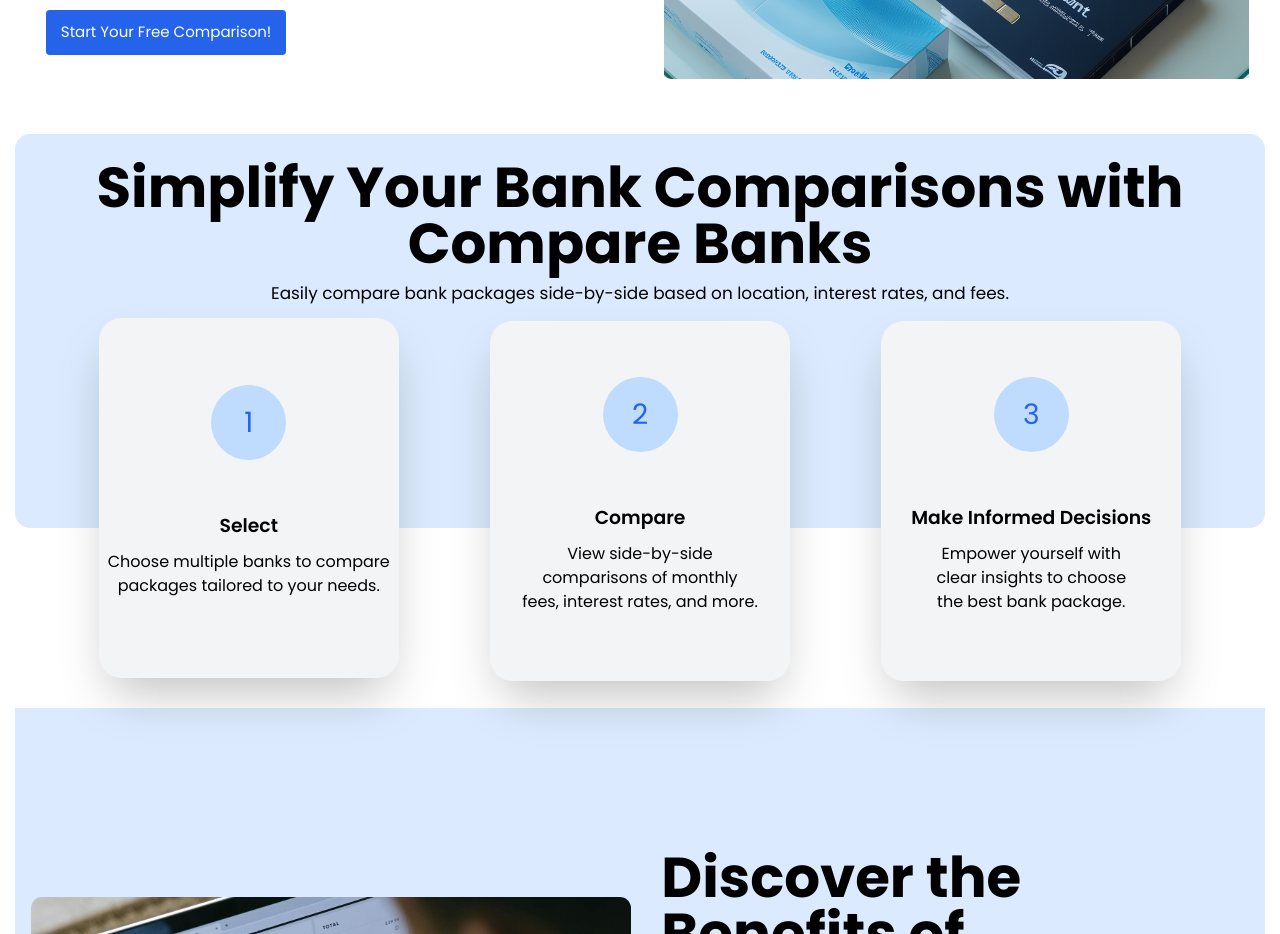
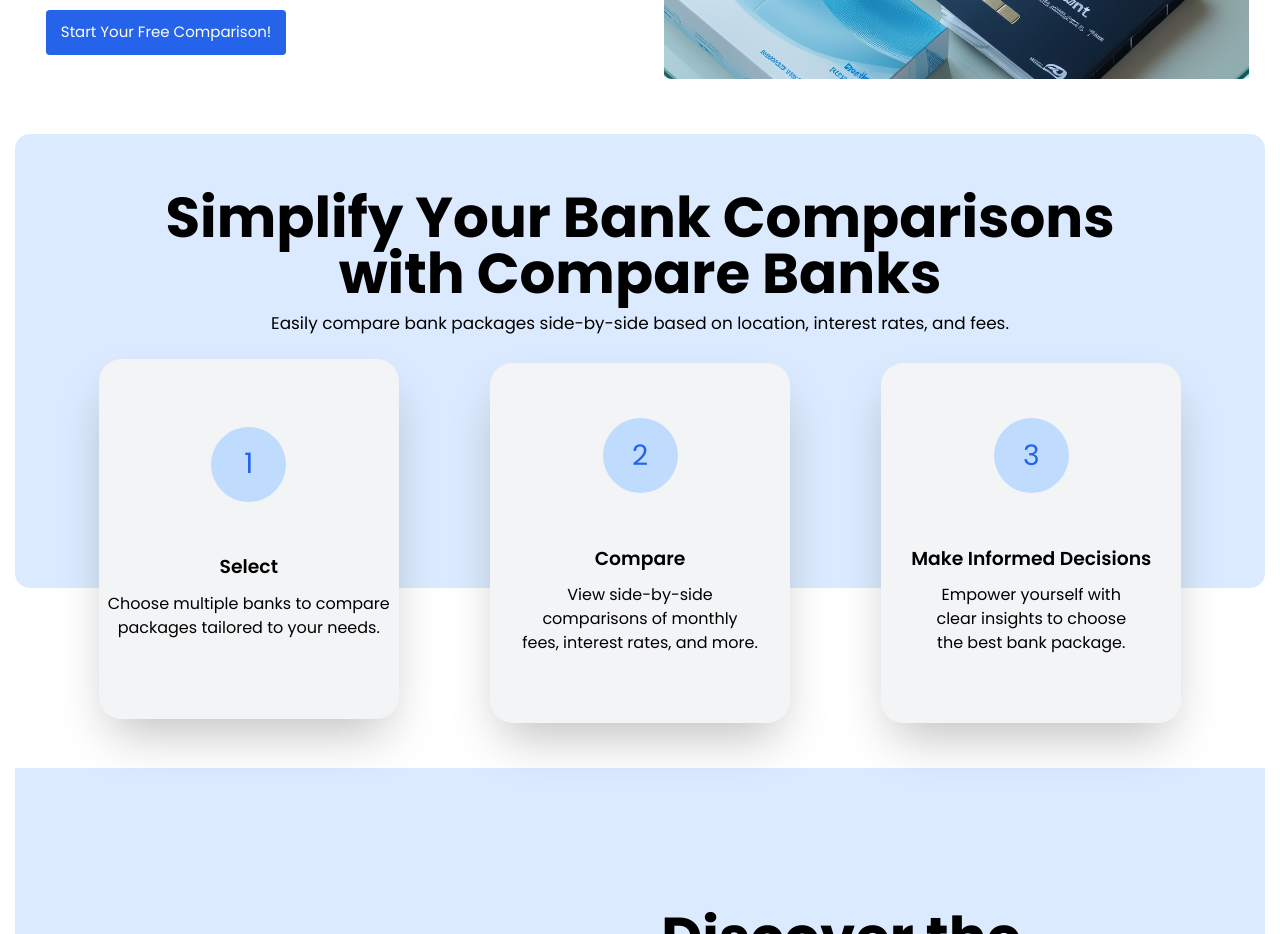
Before and after one commit to OptimusJc/Compare_Banks, a React (Vite) app in the folder frontend/: page / in a window 1280 px wide. Shown: the part 2000-2934 px from the top of the page. Built offline with nearby package versions, Linux system fonts and the light colour scheme.

Commit message:
style: Add padding and center text

```diff
--- a/frontend/src/pages/Home.tsx
+++ b/frontend/src/pages/Home.tsx
@@ -53,11 +53,11 @@
       <section className='container mx-auto py-7'>
         <div className='flex flex-col space-y-5 text-balance md:items-center md:justify-around lg:flex-row lg:justify-evenly lg:space-y-0'>
           {/* image */}
-          <div className='flex h-80 w-full rounded-2xl justify-center overflow-hidden px-2 md:h-96 md:w-[700px] lg:w-[600px]'>
+          <div className='flex h-80 w-full justify-center overflow-hidden rounded-2xl px-2 md:h-96 md:w-[700px] lg:w-[600px]'>
             <img
-              src={ assets.heroImage2 }
+              src={assets.heroImage2}
               alt='section 3 image'
-              className='w-full h-full bg-blue-100 object-cover'
+              className='h-full w-full bg-blue-100 object-cover'
             />
           </div>
           {/* body */}
@@ -98,9 +98,9 @@
       {/* section 4 */}
       <section className='container mx-auto py-7'>
         <div className='flex flex-col space-y-5 text-balance md:items-center md:justify-around lg:flex-row lg:justify-evenly lg:space-y-0'>
-          <div className='order-2 flex h-80 w-full rounded-2xl justify-center overflow-hidden px-2 md:h-96 md:w-[700px] lg:w-[600px]'>
+          <div className='order-2 flex h-80 w-full justify-center overflow-hidden rounded-2xl px-2 md:h-96 md:w-[700px] lg:w-[600px]'>
             <img
-              src={ assets.heroImage3 }
+              src={assets.heroImage3}
               alt='Section 4 Image'
               className='w-full bg-blue-100 object-cover'
             />
@@ -132,15 +132,17 @@
 
       {/* section 5 */}
       <section className='container mx-auto mb-48'>
-        <div className='rounded-2xl bg-blue-100 py-7'>
-          <div className='text-center'>
-            <h1 className='text-4xl font-bold md:text-5xl lg:text-6xl'>
+        <div className='rounded-2xl bg-blue-100 py-12'>
+          <div className='flex items-center justify-center py-3'>
+            <div className='text-center lg:w-4/5'>
+              <h1 className='text-center text-4xl font-bold md:text-5xl lg:text-6xl'>
                 Simplify Your Bank Comparisons with Compare Banks
               </h1>
               <h3 className='py-2 text-base md:text-lg'>
                 Easily compare bank packages side-by-side based on location,
                 interest rates, and fees.
               </h3>
+            </div>
           </div>
           <div className='-mb-48 flex flex-col items-center gap-6 md:flex-row md:flex-wrap md:justify-evenly md:space-y-2 lg:gap-2'>
             <Card
@@ -166,9 +168,9 @@
       <section>
         <div className='bg-blue-100'>
           <div className='container mx-auto flex flex-col space-y-4 py-8 md:flex-row md:items-center md:justify-center md:px-2 lg:py-32'>
-            <div className='flex h-full w-full items-center justify-center rounded-l-2xl sm:rounded-xl overflow-hidden md:h-60 md:w-1/2 lg:h-96 xl:w-[600px]'>
+            <div className='flex h-full w-full items-center justify-center overflow-hidden rounded-l-2xl sm:rounded-xl md:h-60 md:w-1/2 lg:h-96 xl:w-[600px]'>
               <img
-                src={ assets.heroImage4 }
+                src={assets.heroImage4}
                 alt='Section 6 Image'
                 className='w-full object-cover'
               />
```
Lines whose indentation alone changed are shown as unchanged.
